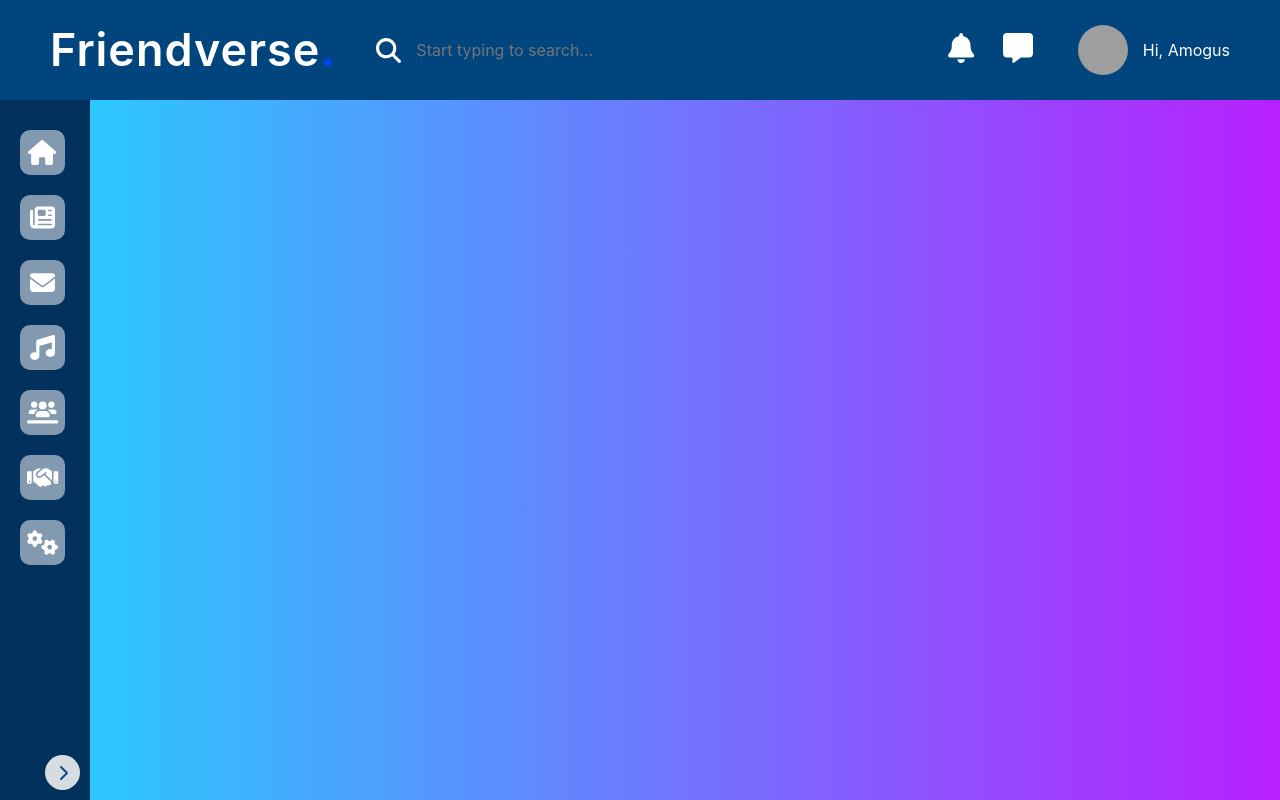
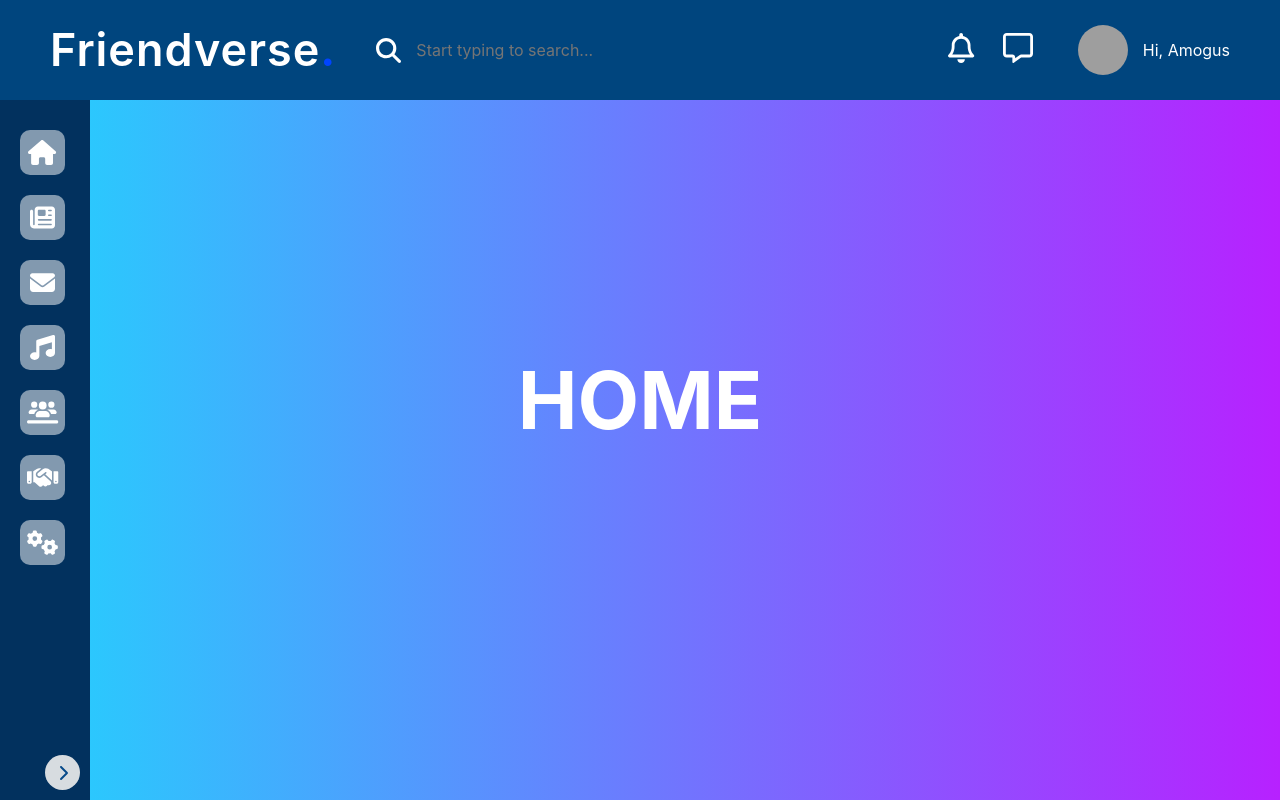
Before and after one commit to BogdanSavvy/REACT-social-network, a React (Create React App) app: page /home in a window 1280 px wide. Built offline with nearby package versions, Linux system fonts and the light colour scheme; grey boxes are pictures that could not be loaded.

Commit message:
Work with styles

```diff
--- a/package.json
+++ b/package.json
@@ -4,8 +4,8 @@
   "private": true,
   "dependencies": {
     "@fortawesome/fontawesome-svg-core": "^6.3.0",
+    "@fortawesome/free-regular-svg-icons": "^6.4.0",
     "@fortawesome/free-solid-svg-icons": "^6.3.0",
-    "@fortawesome/free-regular-svg-icons": "^6.3.0",
     "@fortawesome/react-fontawesome": "^0.2.0",
     "@testing-library/jest-dom": "^5.16.5",
     "@testing-library/react": "^13.4.0",
--- a/src/App.js
+++ b/src/App.js
@@ -1,5 +1,6 @@
 import Header from './components/Header/Header';
 import NavBar from './components/NavBar/NavBar';
+import Home from './components/Home/Home';
 import UserProfile from './components/UserProfile/UserProfile';
 import Messages from './components/Messages/Messages';
 import News from './components/News/News';
@@ -22,6 +23,7 @@ function App() {
         <NavBar />
         <div className="main-container">
           <Routes>
+            <Route path='/home/' Component = { Home } />
             <Route path='/profile/*' Component = { UserProfile } />
             <Route path='/messages/*' Component = { Messages } />
             <Route path='/news' Component = { News } />
--- a/src/components/Header/Notification/Notification.jsx
+++ b/src/components/Header/Notification/Notification.jsx
@@ -1,6 +1,6 @@
 import { FontAwesomeIcon } from '@fortawesome/react-fontawesome';
-import { faBell } from '@fortawesome/free-solid-svg-icons';
-import { faMessage } from '@fortawesome/free-solid-svg-icons';
+import { faBell } from '@fortawesome/free-regular-svg-icons';
+import { faMessage } from '@fortawesome/free-regular-svg-icons';
 
 import style from './../Header.module.scss';
 
--- /dev/null
+++ b/src/components/Home/Home.jsx
@@ -0,0 +1,15 @@
+import style from './Home.module.scss';
+
+
+const Home = () => {
+   return(
+      <div className={`${style.page}`}>
+         <div className={`${style.page__container}`}>
+            <h1 className={`${style.page__title}`}>HOME</h1>
+            <div className={`${style.page__category}`}></div>
+         </div>
+      </div>
+   )
+}
+
+export default Home;
--- /dev/null
+++ b/src/components/Home/Home.module.scss
@@ -0,0 +1,15 @@
+.page{
+   &__container{
+      height: 100vh;
+      display: flex;
+      justify-content: center;
+      align-items: center;
+   }
+   &__title{
+      font-size: 80px;
+      color: #ffff;
+      font-weight: 700;
+   }
+   &__category{}
+   &__container{}
+}
--- a/src/components/Messages/Messages.module.scss
+++ b/src/components/Messages/Messages.module.scss
@@ -145,15 +145,18 @@
    &__input{
       position: relative;
       form{
-         padding: 20px;
-         background-color: #3843be;
+         padding: 15px;
+         background-color: transparent;
       }
       textarea{
          width: 100%;
-         min-height: 100px;
+         font-size: 16px;
+         color: #fff;
          border-radius: 20px;
-         padding: 10px 20px;
+         padding: 13px 50px 13px 20px;
          resize: none;
+         background-color: transparent;
+         border: 4px solid #fff;
       }
       button{
          font-size: 16px;
@@ -161,10 +164,11 @@
          text-align: center;
          padding: 14px 16px;
          background-color: rgb(206, 42, 124);
+         border-radius: 40%;
          position: absolute;
-         border-radius: 40%;
-         bottom: 25px;
-         right: 25px;
+         bottom: 0px;
+         right: 0px;
+         transform: translate(calc(-50% - 5px), calc(-50% - 5px));
       }
    }
 }
--- a/src/components/NavBar/NavBar.jsx
+++ b/src/components/NavBar/NavBar.jsx
@@ -17,10 +17,10 @@ const NavBar = (props) => {
       <nav className={`${style.nav}`}>
          <ul className={`${style.nav__menuList}`}>
             <li className={`${style.nav__menuItem}`}>
-               <NavLink className={`${style.nav__iconBox}`} to='/profile'>
+               <NavLink className={`${style.nav__iconBox}`} to='/home'>
                   <FontAwesomeIcon className={`${style.nav__icon}`} icon={faHouse} />
                </NavLink>
-               <NavLink className={`${style.nav__link}`} to='/profile'> Home </NavLink>
+               <NavLink className={`${style.nav__link}`} to='/home'> Home </NavLink>
             </li>
             <li className={`${style.nav__menuItem}`}>
                <NavLink className={`${style.nav__iconBox}`} to='/news'>
--- a/src/components/NavBar/NavBar.module.scss
+++ b/src/components/NavBar/NavBar.module.scss
@@ -11,6 +11,7 @@
    width: 90px;
    //width:300px;
    transition: width 0.3s ease-out 0s;
+   overflow: hidden;
 
    &__menuList{
       padding: 30px 20px;
@@ -25,6 +26,7 @@
       display: flex;
       align-items: center;
       flex-direction: row;
+      column-gap: 25px;
       &:not(:last-child){
          margin-bottom: 20px;
       }
@@ -32,6 +34,7 @@
    &__iconBox{
       width: 45px;
       height: 45px;
+      padding: 15px;
       border-radius: 10px;
       background-color: #ffffff81;
       display: flex;
@@ -49,9 +52,7 @@
    }
 
    &__link{
-      padding-left: 10px;
-      transition: all 0.3s ease;
-      display: none;
+      transition: all 0.3s ease 0.1s;
       &:hover{
          color: rgb(15, 132, 179);
          transition: all 0.3s ease;
@@ -72,7 +73,7 @@
          width: 35px;
          height: 35px;
          opacity: 0.9;
-         transition: all 0.4s ease;
+         transition: all 0.4s ease ;
          &:hover{
             color: rgb(15, 132, 179);
             transition: all 0.2s ease;
@@ -80,7 +81,7 @@
          }
          &:focus{
             transform: scaleX(-1);
-            transition: all 0.4s ease;
+            transition: all 0.4s ease ;
          }
       }
    }
--- a/src/components/NotFoundPage/NotFoundPage.jsx
+++ b/src/components/NotFoundPage/NotFoundPage.jsx
@@ -1,5 +1,6 @@
 import { FontAwesomeIcon } from '@fortawesome/react-fontawesome';
 import { faHouse } from '@fortawesome/free-solid-svg-icons';
+import { faFaceFrownOpen } from '@fortawesome/free-regular-svg-icons';
 import { NavLink } from 'react-router-dom';
 
 import style from "./NotFoundPage.module.scss";
@@ -10,8 +11,8 @@ const NotFoundPage = () => {
       <div className={`${style.page}`}>
          <div className={`${style.page__container}`}>
             <h2 className={`${style.page__error}`}>Oops.... 404</h2>
-            <p className={`${style.page__subtitle}`}>Page Not Found :(</p>
-            <button type='submit' className={`${style.page__goHome}`}> <NavLink to='/profile'><FontAwesomeIcon icon={faHouse} /> Home</NavLink> </button>
+            <p className={`${style.page__subtitle}`}>Page Not Found <FontAwesomeIcon icon={faFaceFrownOpen} spin /></p>
+            <button type='submit' className={`${style.page__goHome}`}> <NavLink to='/home'><FontAwesomeIcon icon={faHouse} /> Home</NavLink> </button>
          </div>
       </div>
    )
--- a/src/scss/null.scss
+++ b/src/scss/null.scss
@@ -35,4 +35,5 @@ body{
 // background-color: #52ACFF; background-image: linear-gradient(90deg, #52ACFF 25%, #FFE32C 100%);
 
 
+
 // background-color: #21D4FD;background-image: linear-gradient(90deg, #21D4FD 0%, #B721FF 100%);
```
Also changed, not shown: 1 other file (tests, documents, lock files or other folders).
